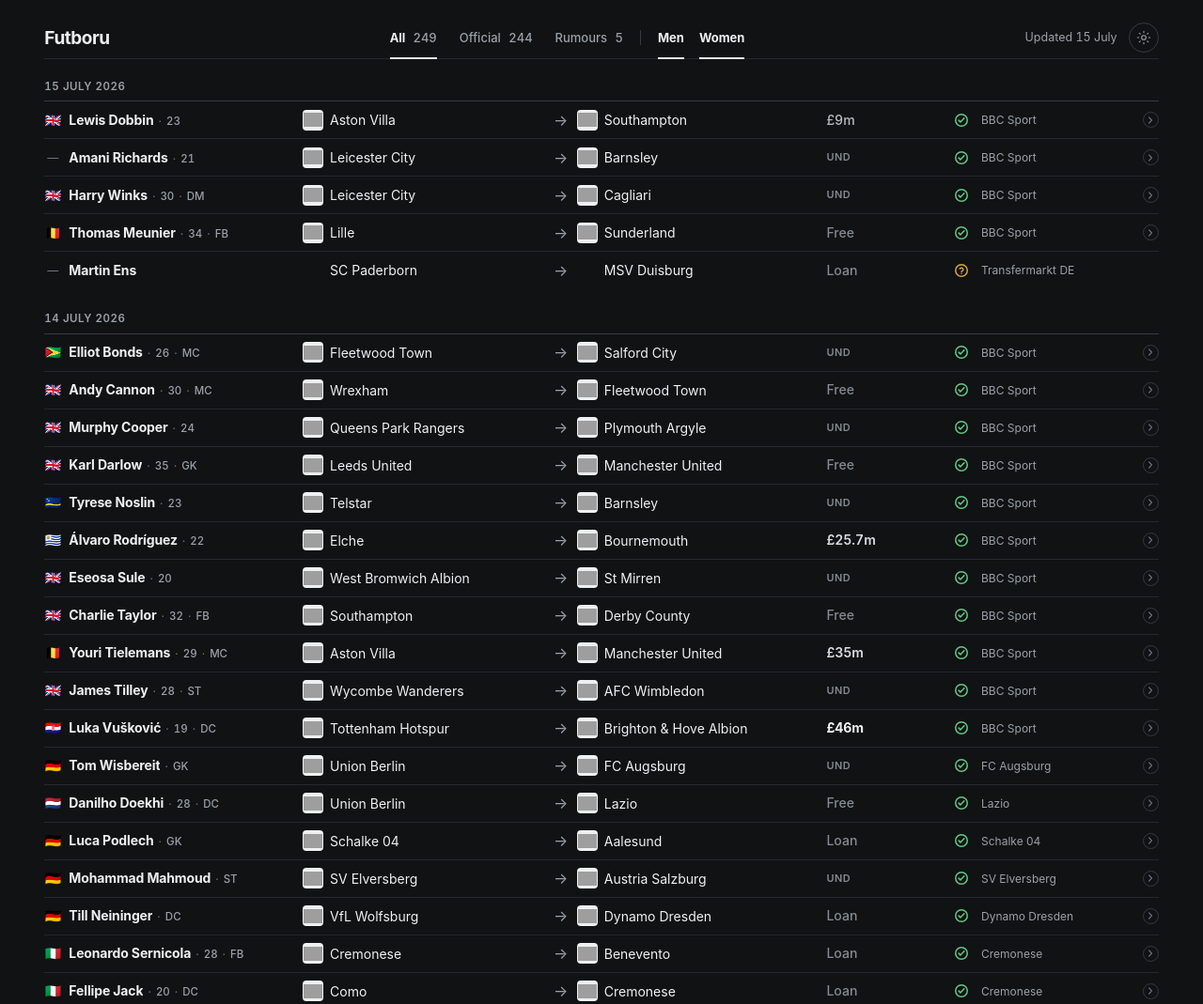
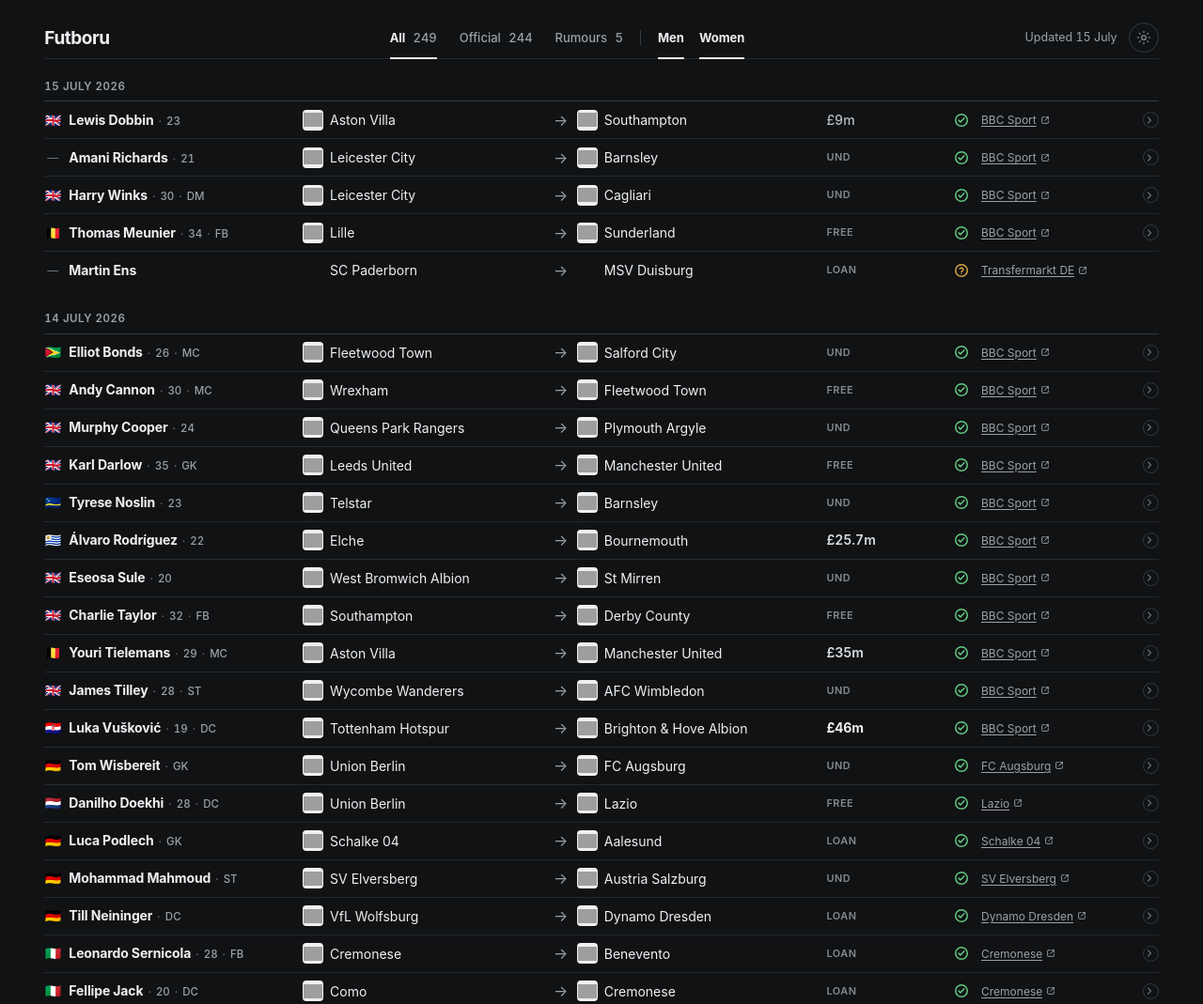
Before and after one commit to AlptoKolega/Futboru, a website: page index.html in a window 1280 px wide. Shown: the top 1069 px of the page at 94% size. Drawn offline with Linux system fonts and the light colour scheme; grey boxes are pictures that could not be loaded; a web font is replaced by a local one.

Commit message:
Polish transfer source interactions

```diff
--- a/app.js
+++ b/app.js
@@ -355,6 +355,20 @@
   return node;
 }
 
+function externalLinkIcon() {
+  const icon = svgNode("svg", {
+    class: "external-link-icon",
+    viewBox: "0 0 12 12",
+    "aria-hidden": "true",
+    focusable: "false",
+  });
+  icon.append(
+    svgNode("path", { d: "M5 2H2.75a.75.75 0 0 0-.75.75v6.5c0 .41.34.75.75.75h6.5c.41 0 .75-.34.75-.75V7" }),
+    svgNode("path", { d: "M7 2h3v3M10 2 5.5 6.5" }),
+  );
+  return icon;
+}
+
 function statusElement(status) {
   const kind = status === "official" || status === "rumour" ? status : "unknown";
   const label = statusLabel(status);
@@ -394,26 +408,29 @@
   const accessibleLabel = document.createElement("span");
   accessibleLabel.className = "sr-only";
 
+  let shorthand = null;
   if (/^free(?: transfer)?$/i.test(rawValue) || /^0(?:[.,]0+)?$/.test(rawValue)) {
-    wrapper.classList.add("fee-free");
-    wrapper.title = "Free transfer";
-    accessibleLabel.textContent = "Fee: Free transfer";
-
-    const visibleValue = document.createElement("span");
-    visibleValue.textContent = "Free";
-    visibleValue.setAttribute("aria-hidden", "true");
-    wrapper.append(accessibleLabel, visibleValue);
-    return wrapper;
+    shorthand = { kind: "free", title: "Free transfer", label: "Fee: Free transfer", code: "FREE" };
+  } else if (/^loan(?: return)?$/i.test(rawValue)) {
+    const isReturn = /return/i.test(rawValue);
+    shorthand = {
+      kind: "loan",
+      title: isReturn ? "Loan return" : "Loan",
+      label: isReturn ? "Fee: Loan return" : "Fee: Loan",
+      code: isReturn ? "LOAN RETURN" : "LOAN",
+    };
+  } else if (/^undisclosed$/i.test(rawValue)) {
+    shorthand = { kind: "undisclosed", title: "Undisclosed fee", label: "Fee: Undisclosed", code: "UND" };
   }
 
-  if (/^undisclosed$/i.test(rawValue)) {
-    wrapper.classList.add("fee-undisclosed");
-    wrapper.title = "Undisclosed fee";
-    accessibleLabel.textContent = "Fee: Undisclosed";
+  if (shorthand) {
+    wrapper.classList.add("fee-code-value", `fee-${shorthand.kind}`);
+    wrapper.title = shorthand.title;
+    accessibleLabel.textContent = shorthand.label;
 
     const code = document.createElement("span");
     code.className = "fee-code";
-    code.textContent = "UND";
+    code.textContent = shorthand.code;
     code.setAttribute("aria-hidden", "true");
 
     wrapper.append(accessibleLabel, code);
@@ -444,12 +461,16 @@
 
   const source = transfer.sourceUrl ? document.createElement("a") : document.createElement("span");
   source.className = "source-link";
-  source.textContent = safeText(transfer.sourceName, "Source");
+  const sourceLabel = document.createElement("span");
+  sourceLabel.className = "source-link-label";
+  sourceLabel.textContent = safeText(transfer.sourceName, "Source");
+  source.append(sourceLabel);
   if (transfer.sourceUrl) {
     source.href = transfer.sourceUrl;
     source.target = "_blank";
-    source.rel = "noreferrer";
+    source.rel = "noopener noreferrer";
     source.setAttribute("aria-label", `${safeText(transfer.sourceName, "Source")} — opens in a new tab`);
+    source.append(externalLinkIcon());
   }
   sourceCell.append(source);
 
--- a/styles.css
+++ b/styles.css
@@ -550,7 +550,7 @@
   letter-spacing: -0.015em;
 }
 
-.fee-undisclosed {
+.fee-code-value {
   display: inline-flex;
   width: max-content;
   align-items: center;
@@ -561,10 +561,11 @@
   font-size: 0.78em;
   font-weight: 600;
   letter-spacing: 0.045em;
+  text-transform: uppercase;
 }
 
 .fee,
-.source-link {
+.source-link-label {
   overflow: hidden;
   text-overflow: ellipsis;
   white-space: nowrap;
@@ -608,10 +609,35 @@
 }
 
 .source-link {
-  display: block;
+  display: inline-flex;
   min-width: 0;
   flex: 1 1 auto;
+  align-items: center;
+  gap: 4px;
   text-decoration: underline;
+  text-underline-offset: 2px;
+}
+
+.source-link-label {
+  min-width: 0;
+}
+
+.external-link-icon {
+  display: block;
+  width: 10px;
+  height: 10px;
+  flex: 0 0 10px;
+  fill: none;
+  stroke: currentColor;
+  stroke-linecap: round;
+  stroke-linejoin: round;
+  stroke-width: 1.15;
+}
+
+a.source-link:hover,
+a.source-link:focus-visible {
+  color: var(--text);
+  text-decoration-thickness: 1.5px;
 }
 
 .row-preview-indicator {
@@ -637,7 +663,8 @@
   stroke-width: 1.35;
 }
 
-.transfer-row.is-previewable:hover .row-preview-indicator {
+.transfer-row.is-previewable:hover .row-preview-indicator,
+.row-preview-trigger:focus-visible ~ .row-details .row-preview-indicator {
   border-color: var(--muted);
   color: var(--text);
 }
@@ -1093,6 +1120,29 @@
     transition: background-color 90ms ease;
   }
 
+  .external-link-icon {
+    transition: transform 120ms cubic-bezier(0.2, 0.75, 0.2, 1);
+  }
+
+  a.source-link:hover .external-link-icon,
+  a.source-link:focus-visible .external-link-icon {
+    transform: translate(1px, -1px);
+  }
+
+  .row-preview-indicator {
+    transition: border-color 110ms ease, color 110ms ease;
+  }
+
+  .row-preview-indicator svg {
+    transform: translateX(-1px);
+    transition: transform 140ms cubic-bezier(0.2, 0.75, 0.2, 1);
+  }
+
+  .transfer-row.is-previewable:hover .row-preview-indicator svg,
+  .row-preview-trigger:focus-visible ~ .row-details .row-preview-indicator svg {
+    transform: translateX(1px);
+  }
+
   .source-drawer[open] {
     animation: source-drawer-in 170ms cubic-bezier(0.2, 0.75, 0.2, 1);
   }
```
